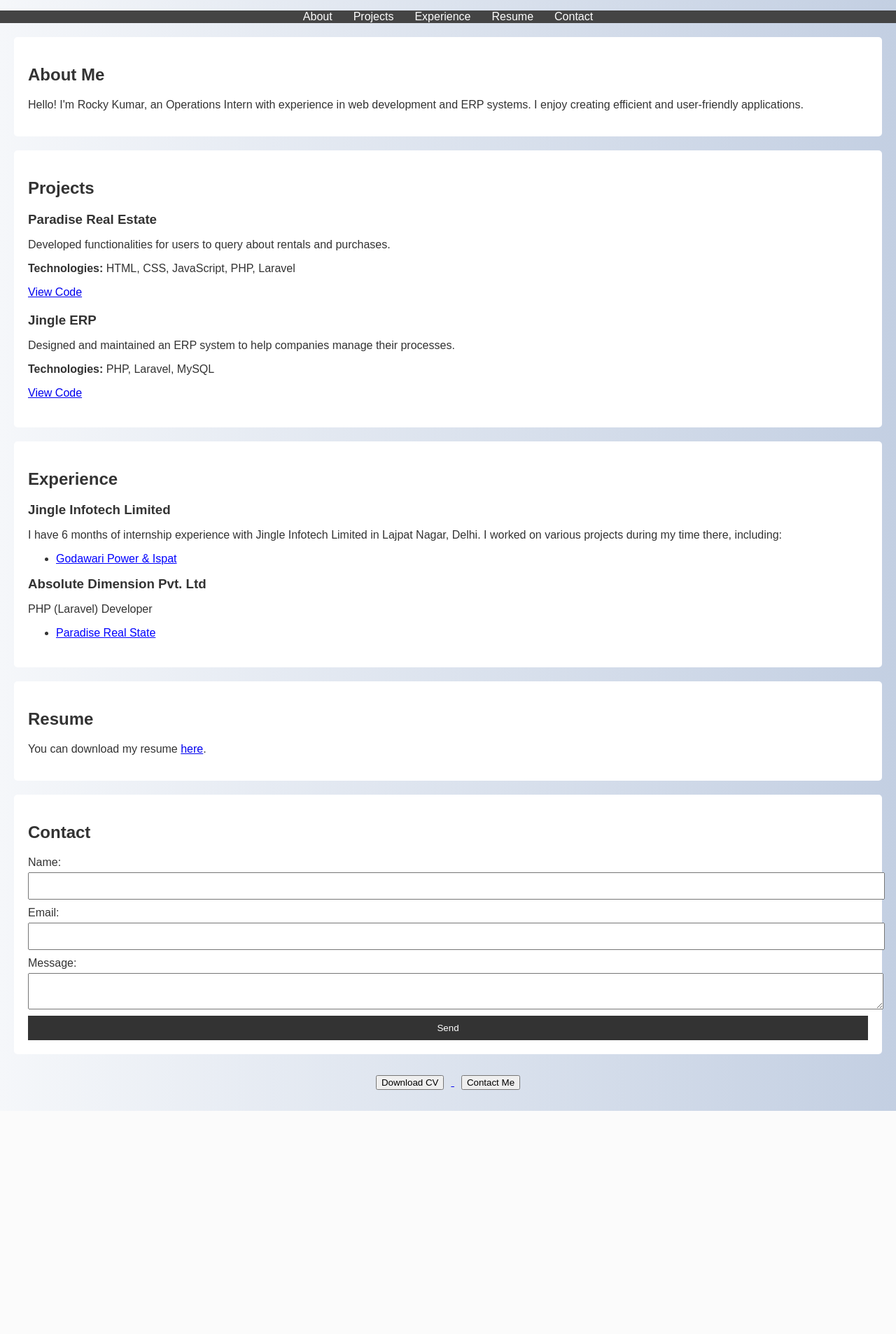
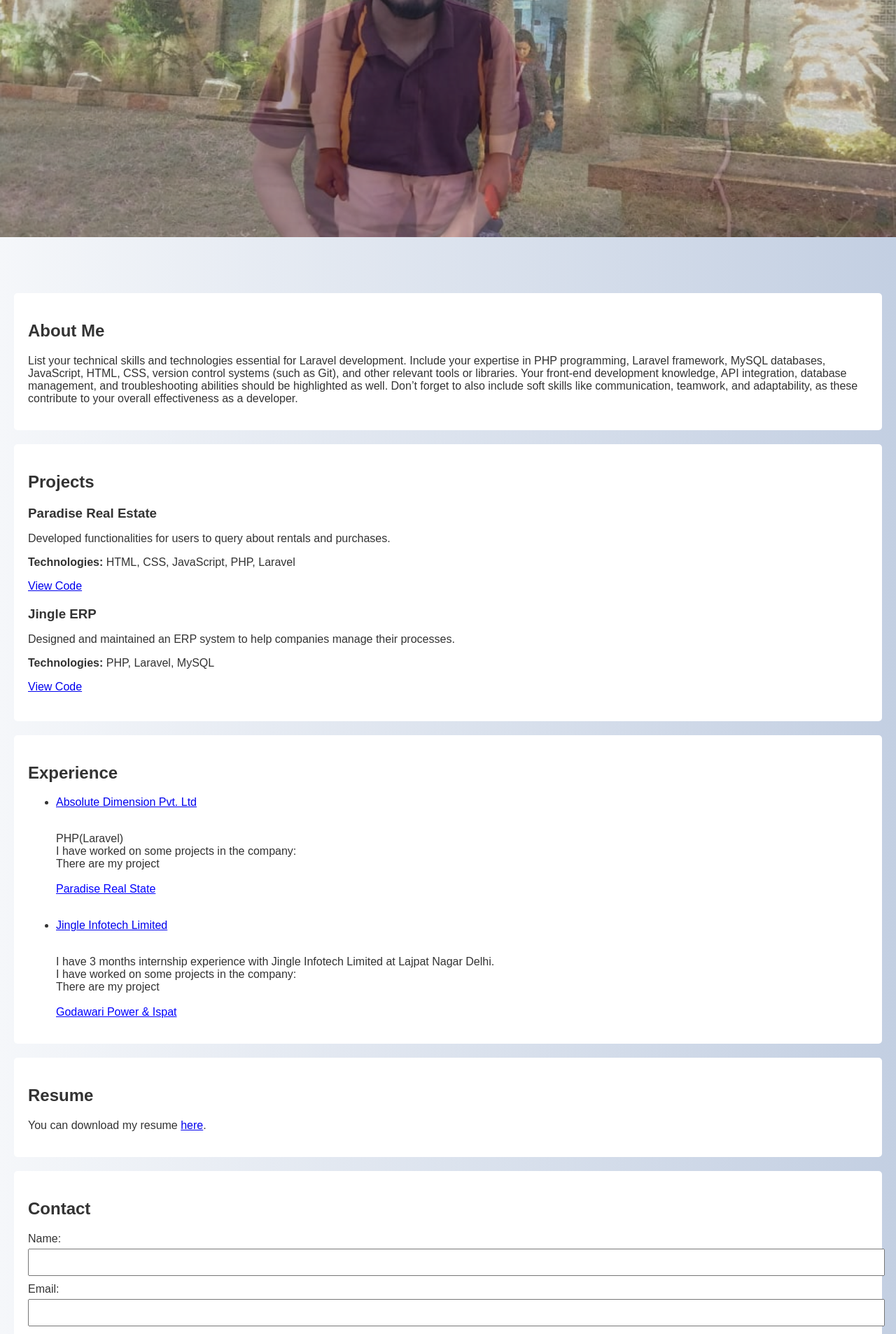
Before and after one commit to rockykumar998877/myPortfolio, a PHP site: page / in a window 1280 px wide. Shown: the part 301-2208 px from the top of the page at 70% size. Before the commit the page ends 1889 px from the top, so only its background shows below. Run offline with PHP 8.4, Linux system fonts and the light colour scheme.

Commit message:
Add some functions

```diff
--- a/index.html
+++ b/index.html
@@ -9,11 +9,14 @@
 </head>
 <body>
     <header>
-        <div class="hero">
-            <img src="dev2.png" alt="Rocky Kumar" class="profile-img">
+        <div class="image-slider">
+            <img src="dev.jpg" alt="Image 1">
+            <img src="dev3.jpg" alt="Image 3">
+            <img src="dev4.jpg" alt="Image 4">
+            <img src="dev5.jpg" alt="Image 5">
+            <img src="dev3.jpg" alt="Image 3">
+        </div>
         <h1>Rocky Kumar</h1>
-            <p>Operations Intern | Web Developer | ERP Specialist</p>
-        </div>
     </header>
     <nav>
         <ul>
@@ -24,9 +27,17 @@
             <li><a href="#contact">Contact</a></li>
         </ul>
     </nav>
+    <main>
         <section id="about">
             <h2>About Me</h2>
-        <p>Hello! I'm Rocky Kumar, an Operations Intern with experience in web development and ERP systems. I enjoy creating efficient and user-friendly applications.</p>
+            <p>List your technical skills and technologies essential for Laravel
+                development. Include your expertise in PHP programming, Laravel framework, MySQL databases,
+                JavaScript, HTML, CSS, version control systems (such as Git), and other relevant tools or
+                libraries.
+                Your front-end development knowledge, API integration, database management, and troubleshooting
+                abilities should be highlighted as well.
+                Don’t forget to also include soft skills like communication, teamwork, and adaptability, as
+                these contribute to your overall effectiveness as a developer.</p>
         </section>
         <section id="projects">
             <h2>Projects</h2>
@@ -45,18 +56,31 @@
         </section>
         <section id="experience">
             <h2>Experience</h2>
-        <div class="experience">
-            <h3>Jingle Infotech Limited</h3>
-            <p>I have 6 months of internship experience with Jingle Infotech Limited in Lajpat Nagar, Delhi. I worked on various projects during my time there, including:</p>
                 <ul>
-                <li><a href="https://www.godawaripowerispat.com/" target="_blank" rel="noopener noreferrer" style="color: blue;">Godawari Power & Ispat</a></li>
+                    <li>
+                        <a href="#">Absolute Dimension Pvt. Ltd</a>
+                        <p><br>
+                            PHP(Laravel)<br>
+                            I have worked on some projects in the company: <br>
+                            There are my project <br><br>
+                             <a href="#"
+                                rel="noopener noreferrer"style="color: blue;">Paradise Real State</a>
+                        </p>
+
+                    </li><br>
+                    <li>
+                        <a href="#">Jingle Infotech Limited</a>
+                        <p><br>
+                            I have 3 months internship experience with Jingle Infotech Limited at Lajpat
+                            Nagar Delhi. <br>
+                            I have worked on some projects in the company: <br>
+                            There are my project <br><br>
+                             <a href="https://www.godawaripowerispat.com/" target="_blank"
+                                rel="noopener noreferrer"style="color: blue;">Godawari Power & Ispat</a>
+                        </p>
+
+                    </li>
                 </ul>
-            <h3>Absolute Dimension Pvt. Ltd</h3>
-            <p>PHP (Laravel) Developer</p>
-            <ul>
-                <li><a href="#" rel="noopener noreferrer" style="color: blue;">Paradise Real State</a></li>
-            </ul>
-        </div>
         </section>
         <section id="resume">
             <h2>Resume</h2>
@@ -74,6 +98,7 @@
                 <button type="submit">Send</button>
             </form>
         </section>
+    </main>
     <footer>
         <div class="footer-links">
             <a href="images/CV.pdf" target="_blank">
--- a/styles.css
+++ b/styles.css
@@ -12,24 +12,56 @@ header {
     position: relative;
     text-align: center;
     color: #fff;
-    background: url('background-image.jpg') no-repeat center center/cover;
-    height: 300px;
+    height: 640px;
+    overflow: hidden;
+}
+
+.image-slider {
+    position: absolute;
+    top: 0;
+    left: 0;
+    width: 100%;
+    height: 100%;
     display: flex;
     align-items: center;
     justify-content: center;
 }
 
-.hero {
-    position: relative;
-    text-align: center;
+.image-slider img {
+    position: absolute;
+    width: 100%;
+    height: 100%;
+    object-fit: cover;
+    opacity: 0;
+    transition: opacity 1s ease-in-out;
 }
 
-.profile-img {
-    width: 150px;
-    height: 150px;
-    border-radius: 50%;
-    border: 5px solid #fff;
-    margin-bottom: 10px;
+@keyframes slide {
+    0% { opacity: 0; }
+    20% { opacity: 1; }
+    80% { opacity: 1; }
+    100% { opacity: 0; }
+}
+
+.image-slider img:nth-child(1) {
+    animation: slide 9s infinite;
+}
+
+.image-slider img:nth-child(2) {
+    animation: slide 9s infinite 3s;
+}
+
+.image-slider img:nth-child(3) {
+    animation: slide 9s infinite 6s;
+}
+
+nav {
+    position: fixed;
+    top: 0;
+    width: 100%;
+    background-color: #444;
+    z-index: 1000;
+    height: 60px; /* Adjust height as needed */
 }
 
 nav ul {
@@ -37,7 +69,10 @@ nav ul {
     padding: 0;
     display: flex;
     justify-content: center;
-    background-color: #444;
+    margin: 0;
+    height: 100%;
+    align-items: center; /* Vertically center the items */
+    text-decoration: none;
 }
 
 nav ul li {
@@ -47,6 +82,16 @@ nav ul li {
 nav ul li a {
     color: #fff;
     text-decoration: none;
+    padding: 15px;
+    display: block;
+}
+
+nav ul li a:hover {
+    background-color: #555;
+}
+
+main {
+    margin-top: 80px; /* Adjust to ensure content does not overlap with the fixed navbar */
 }
 
 section {
@@ -94,3 +139,25 @@ form button:hover {
 .footer-links .btn {
     margin: 10px;
 }
+
+/* Responsive Design */
+@media (max-width: 768px) {
+    nav ul {
+        flex-direction: column;
+        align-items: center;
+    }
+
+    nav ul li {
+        margin: 10px 0;
+    }
+
+    .hero {
+        height: auto;
+        padding: 20px;
+    }
+
+    .profile-img {
+        width: 120px;
+        height: 120px;
+    }
+}
```
Also changed, not shown: dev.jpg (added), dev3.jpg (added), dev4.jpg (added), dev5.jpg (added), div2.jpg (added), 2 other files. Lines whose indentation alone changed are shown as unchanged.
